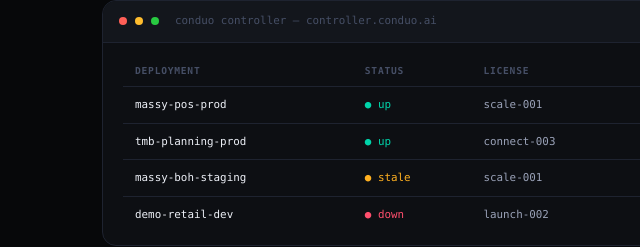
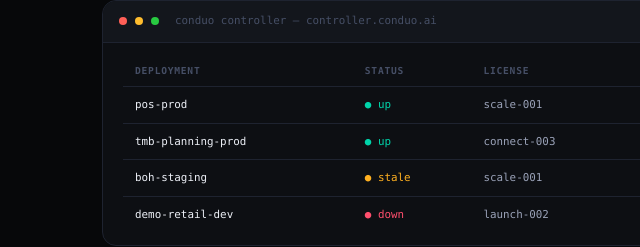
Before and after one commit to conduo-ai/conduo-ai.github.io, a plain HTML site: page index.html in a window 1280 px wide. Shown: the part 2923-3170 px from the top of the page, 0-640 px from the left. Drawn offline with nearby package versions, Linux system fonts and the light colour scheme; a web font is replaced by a local one.

Commit message:
Removed text that is not needed

```diff
--- a/index.html
+++ b/index.html
@@ -305,7 +305,6 @@
     <div class="proof-logos">
         <span>Impulse Logic</span>
         <span>The Modern Builder</span>
-        <span>Massy Stores</span>
     </div>
 </div>
 
@@ -448,7 +447,7 @@
                     </thead>
                     <tbody>
                         <tr style="border-bottom:1px solid var(--border)">
-                            <td style="padding:0.55rem 0.75rem;color:var(--text)">massy-pos-prod</td>
+                            <td style="padding:0.55rem 0.75rem;color:var(--text)">pos-prod</td>
                             <td style="padding:0.55rem 0.75rem"><span style="color:var(--em)">● up</span></td>
                             <td style="padding:0.55rem 0.75rem;color:var(--text-2)">scale-001</td>
                             <td style="padding:0.55rem 0.75rem;color:var(--em)">2,847</td>
@@ -464,7 +463,7 @@
                             <td style="padding:0.55rem 0.75rem;color:var(--text-3)">18s ago</td>
                         </tr>
                         <tr style="border-bottom:1px solid var(--border)">
-                            <td style="padding:0.55rem 0.75rem;color:var(--text)">massy-boh-staging</td>
+                            <td style="padding:0.55rem 0.75rem;color:var(--text)">boh-staging</td>
                             <td style="padding:0.55rem 0.75rem"><span style="color:var(--amber)">● stale</span></td>
                             <td style="padding:0.55rem 0.75rem;color:var(--text-2)">scale-001</td>
                             <td style="padding:0.55rem 0.75rem;color:var(--text-3)">0</td>
```
